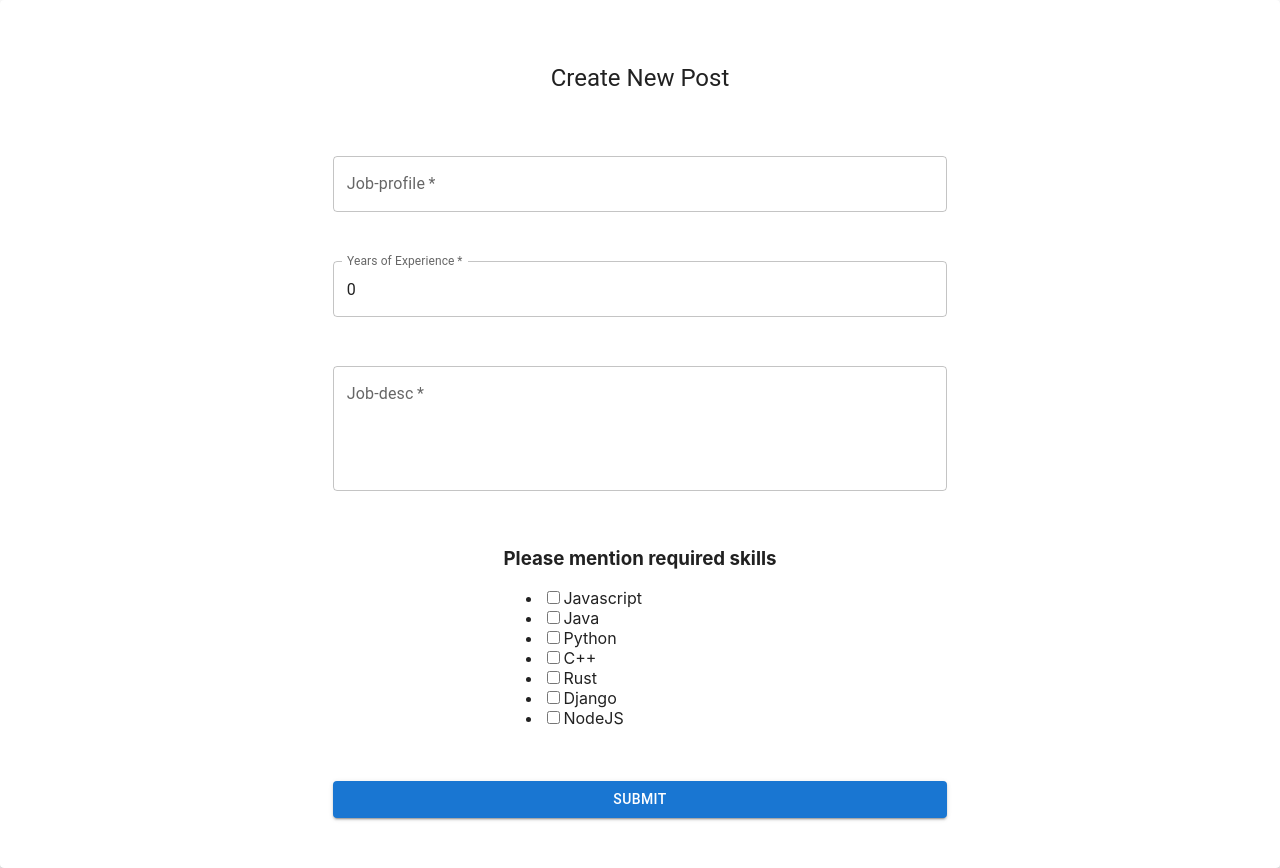
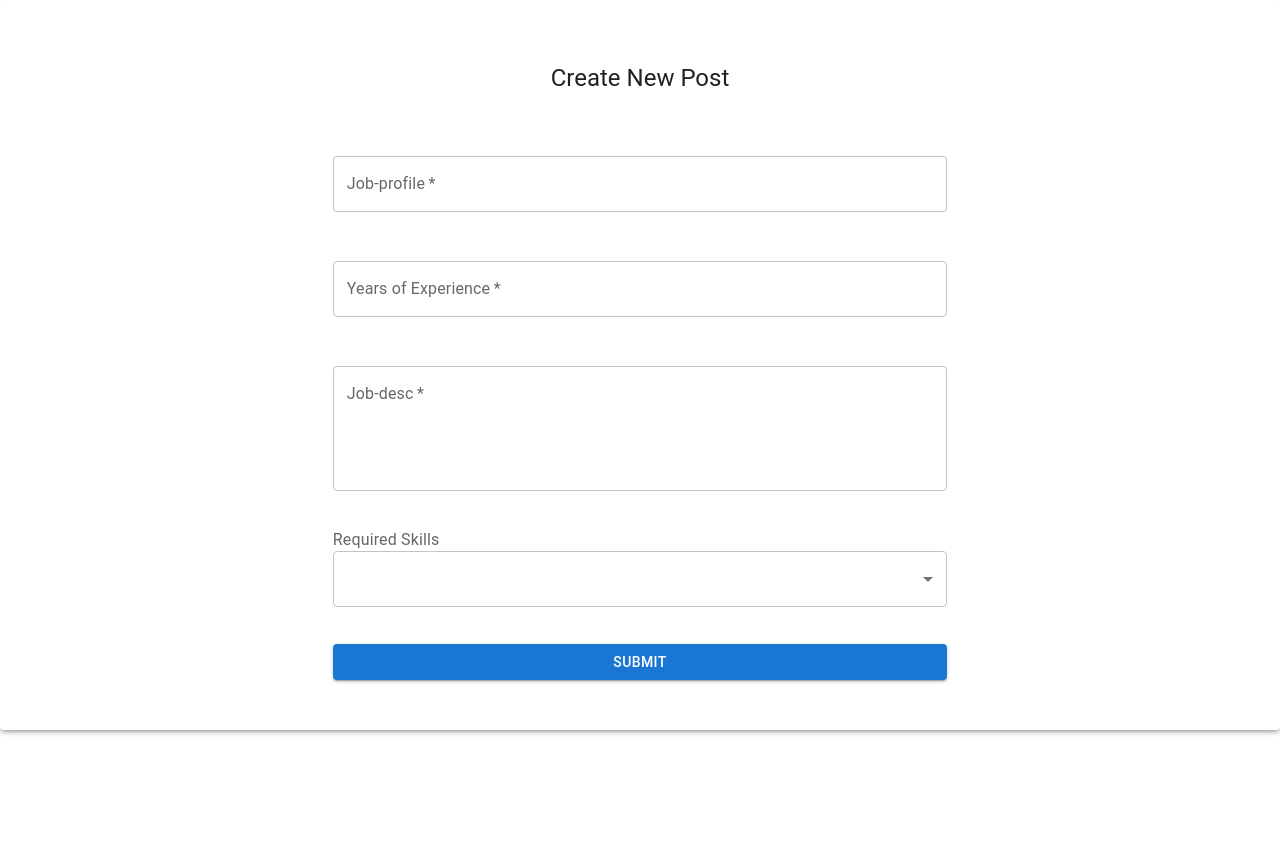
Before and after one commit to ebaadazam/HiringSkillsUI, a React (Create React App) app: page /employer/create in a window 1280 px wide. After the commit the page ends 800 px from the top, so only its background shows below. Built offline with nearby package versions, Linux system fonts and the light colour scheme.

Commit message:
Dropdown commit

```diff
--- a/src/pages/Create.js
+++ b/src/pages/Create.js
@@ -5,50 +5,83 @@ import {
   Button,
   Paper,
   Box,
+  Select,
+  MenuItem,
+  InputLabel,
 } from "@mui/material";
 import { useNavigate } from "react-router-dom";
-const initial = { profile: "", exp: 0, techs: [], desc:"" };
+
+const initial = { profile: "", exp: "", techs: [], desc: "" };
 
 const Create = () => {
   const skillSet = [
-      { name: "Javascript" },
+  { name: "Angular" },
+  { name: "AWS" },
+  { name: "Blockchain" },
+  { name: "C#" },
+  { name: "Dot Net" },
+  { name: "C++" },
+  { name: "CSS" },
+  { name: "Data Science" },
+  { name: "Django" },
+  { name: "Docker" },
+  { name: "Git" },
+  { name: "HTML" },
   { name: "Java" },
+  { name: "JavaScript" },
+  { name: "Kotlin" },
+  { name: "Machine Learning" },
+  { name: "MongoDB" },
+  { name: "MicroServices" },
+  { name: "Node.js" },
+  { name: "PHP" },
   { name: "Python" },
-      { name: "C++" },
+  { name: "React.js" },
+  { name: "RESTful API" },
+  { name: "Ruby" },
   { name: "Rust" },
-      { name: "Django" },
-      { name: "NodeJS" }
+  { name: "SQL" },
+  { name: "Spring Boot" },
+  { name: "Swift" },
+  { name: "UI/UX Design" },
   ];
   const navigate = useNavigate();
   const [form, setForm] = useState(initial);
 
   const handleSubmit = (e) => {
     e.preventDefault();
-    fetch("http://localhost:8080/post", {
-      method: "POST", // or 'PUT'
+    const parsedForm = { ...form, exp: form.exp }; // Keep exp as a string
+    fetch("http://localhost:8080/addpost", {
+      method: "POST",
       headers: {
         "Content-Type": "application/json",
       },
-      body: JSON.stringify(form),
+      body: JSON.stringify(parsedForm),
     })
-      .then((response) => console.log(response))
+      .then((response) => response.json())
       .then((data) => {
         console.log("Success:", data);
       })
       .catch((error) => {
         console.error("Error:", error);
       });
-      navigate('/employee/feed');
+    navigate("/employee/feed");
   };
 
-  const { profile, exp, desc } = form;
+  const { profile, exp, desc, techs } = form;
 
   const handleChange = (e) => {
-    setForm({...form , tech : [...form.tech, e.target.value]});
-  }
+    const { name, value } = e.target;
+    setForm({ ...form, [name]: value });
+  };
+
+  const handleTechsChange = (e) => {
+    const { value } = e.target;
+    setForm({ ...form, techs: value });
+  };
 
   return (
-    <Paper sx={{ padding:"2%"}} elevation={3}>
+    <Paper sx={{ padding: "2%" }} elevation={3}>
       <Typography sx={{ margin: "3% auto" }} align="center" variant="h5">
         Create New Post
       </Typography>
@@ -64,18 +97,19 @@ const Create = () => {
             type="string"
             sx={{ width: "50%", margin: "2% auto" }}
             required
-            onChange={(e) => setForm({ ...form, profile: e.target.value })}
+            onChange={handleChange}
             label="Job-profile"
+            name="profile"
             variant="outlined"
             value={profile}
           />
           <TextField
-            min="0"
             type="string"
             sx={{ width: "50%", margin: "2% auto" }}
             required
-            onChange={(e) => setForm({ ...form, exp: e.target.value })}
+            onChange={handleChange}
             label="Years of Experience"
+            name="exp"
             variant="outlined"
             value={exp}
           />
@@ -85,34 +119,30 @@ const Create = () => {
             required
             multiline
             rows={4}
-            onChange={(e) => setForm({ ...form, desc: e.target.value })}
+            onChange={handleChange}
             label="Job-desc"
+            name="desc"
             variant="outlined"
             value={desc}
           />
-          <Box sx={{ margin:"1% auto"}}>
-          <h3>Please mention required skills</h3>
-         <ul>
-        {skillSet.map(({ name }, index) => {
-          return (
-            <li key={index}>
-              <div >
-                <div>
-                  <input
-                    type="checkbox"
-                    id={`custom-checkbox-${index}`}
-                    name={name}
-                    value={name}
-                    onChange={handleChange}
-                  />
-                  <label htmlFor={`custom-checkbox-${index}`}>{name}</label>
-                </div>
-              </div>
-            </li>
-          );
-        })}
-
-      </ul>
+          <Box sx={{ margin: "1% auto", width: "50%" }}>
+            <InputLabel id="techs-label">Required Skills</InputLabel>
+            <Select
+              labelId="techs-label"
+              id="techs"
+              multiple
+              value={techs}
+              onChange={handleTechsChange}
+              renderValue={(selected) => selected.join(", ")}
+              variant="outlined"
+              fullWidth
+            >
+              {skillSet.map(({ name }, index) => (
+                <MenuItem key={index} value={name}>
+                  {name}
+                </MenuItem>
+              ))}
+            </Select>
           </Box>
           <Button
             sx={{ width: "50%", margin: "2% auto" }}
```
Lines whose indentation alone changed are shown as unchanged.
